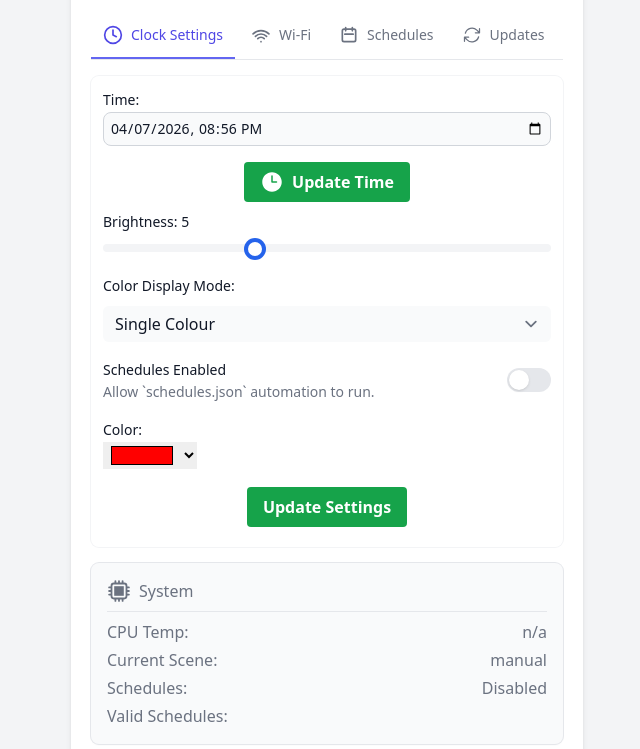
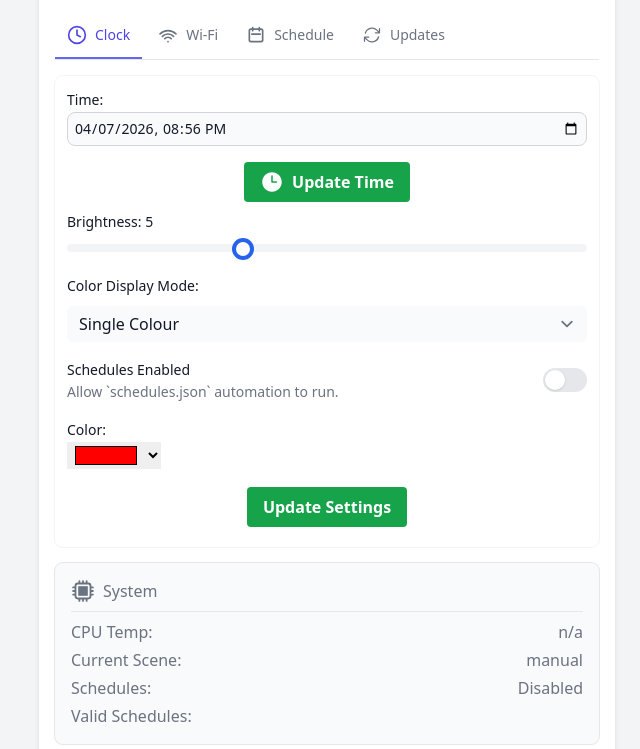
Before and after one commit to gurgleapps/Gurgle-Apps-Word-Clock, a plain HTML site: page src/www/time.html in a window 1280 px wide. Shown: the part 267-1016 px from the top of the page, without its empty margins (313-953 px from the left). Drawn offline with Linux system fonts and the light colour scheme; no server answers.

Commit message:
fresh tab bar

```diff
--- a/src/www/time.html
+++ b/src/www/time.html
@@ -9,9 +9,9 @@
 </head>
 
 <body class="bg-gray-100" x-data="clock()">
-  <div class="flex flex-col items-center justify-start min-h-screen mx-2 mt-8">
+  <div class="flex flex-col items-center justify-start min-h-screen mt-8" style="padding-left: 0.375rem; padding-right: 0.375rem;">
 
-    <div class="w-full p-5 bg-white rounded-lg shadow-md" style="max-width: 32rem;">
+    <div class="w-full bg-white rounded-lg shadow-md" style="max-width: 36rem; padding: 1.25rem 1rem;">
 
 
       <div class="flex justify-center mb-8">
@@ -194,7 +194,7 @@
         </div>
         <!-- clock settings -->
 
-        <div x-show="selectedOption=='Clock Settings'" x-collapse class="p-3 my-4 rounded-lg ring-1 ring-gray-100">
+        <div x-show="selectedOption=='Clock'" x-collapse class="p-3 my-4 rounded-lg ring-1 ring-gray-100">
           <!-- time -->
           <div class="mb-4">
             <label for="timeControl" class="block text-sm font-medium leading-6 text-gray-900">Time:</label>
@@ -309,7 +309,7 @@
               Settings</button>
           </div>
         </div>
-        <div x-show="selectedOption=='Schedules'" x-collapse class="p-3 my-4 rounded-lg ring-1 ring-gray-100">
+        <div x-show="selectedOption=='Schedule'" x-collapse class="p-3 my-4 rounded-lg ring-1 ring-gray-100">
           <div class="flex flex-wrap items-start justify-between gap-3 mb-4">
             <div class="min-w-0" style="flex: 1 1 14rem;">
               <div class="text-sm font-medium leading-6 text-gray-900">Schedules</div>
@@ -543,7 +543,7 @@ x-transition:leave-start="opacity-100" x-transition:leave-end="opacity-0">
         newWifiPassword: '',
         tabItems: [
           {
-            label: 'Clock Settings',
+            label: 'Clock',
             icon: `<svg class="w-5 h-5" fill="none" stroke="currentColor" viewBox="0 0 24 24">
               <path stroke-linecap="round" stroke-linejoin="round" stroke-width="2" d="M12 6v6l4 2M22 12a10 10 0 11-20 0 10 10 0 0120 0z"/>
             </svg>`
@@ -555,7 +555,7 @@ x-transition:leave-start="opacity-100" x-transition:leave-end="opacity-0">
             </svg>`
           },
           {
-            label: 'Schedules',
+            label: 'Schedule',
             icon: `<svg class="w-5 h-5" fill="none" stroke="currentColor" viewBox="0 0 24 24">
               <path stroke-linecap="round" stroke-linejoin="round" stroke-width="2" d="M8 7V3m8 4V3m-9 8h10m-11 9h12a2 2 0 002-2V7a2 2 0 00-2-2H6a2 2 0 00-2 2v11a2 2 0 002 2z"/>
             </svg>`
@@ -568,7 +568,7 @@ x-transition:leave-start="opacity-100" x-transition:leave-end="opacity-0">
 `
           }
         ],
-        selectedOption: 'Clock Settings',
+        selectedOption: 'Clock',
         visibleTabs: [],
         overflowTabs: [],
         overflowOpen: false,
@@ -594,7 +594,7 @@ x-transition:leave-start="opacity-100" x-transition:leave-end="opacity-0">
           // do it on the next alpine tick
           /*   this.$nextTick(() => {
               //this.selectedOption = 'Wi-Fi'
-              //this.selectedOption = 'Clock Settings'
+              //this.selectedOption = 'Clock'
             }) */
         },
         destroy() {
```
